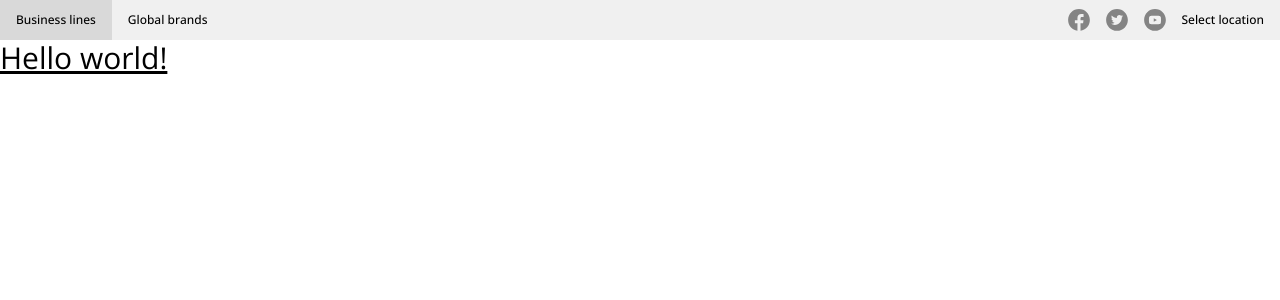
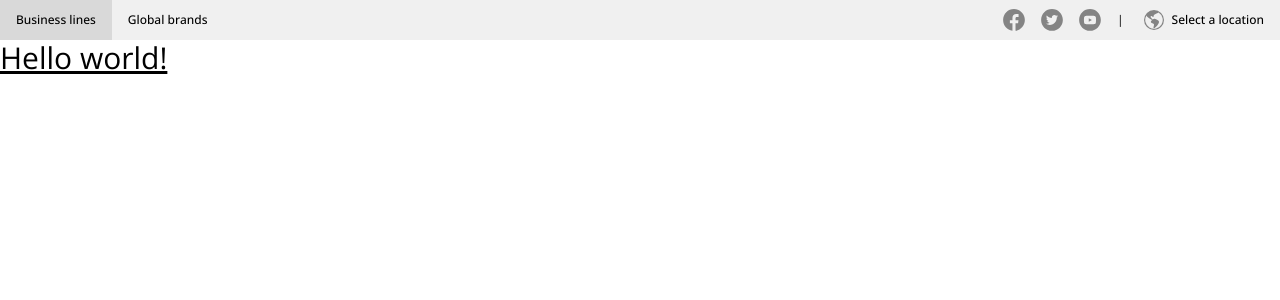
Before and after one commit to ElJefe111944/Esso-Clone, a Vue app: page / in a window 1280 px wide. Shown: the top 300 px of the page. Built offline with nearby package versions, Linux system fonts and the light colour scheme.

Commit message:
Globe icon added and styled

```diff
--- a/src/components/TopNav.vue
+++ b/src/components/TopNav.vue
@@ -26,8 +26,8 @@
             </div>
             <!-- location -->
             <div>
-                <div class="flex items-center text-xs">
-                    <TopNavLink>Select location</TopNavLink>
+                <div class="flex items-center text-xs before:content-['|'] before:mr-1 before:ml-4">
+                    <TopNavLink class="flex gap-2 items-center"><GlobeIcon /> Select a location</TopNavLink>
                 </div>
             </div>
         </div>
@@ -39,5 +39,6 @@ import TopNavLink from '../ui/slots/TopNavLink.vue';
 import FacebookIcon from '../ui/icons/FacebookIcon.vue';
 import TwitterIcon from '../ui/icons/TwitterIcon.vue';
 import YoutubeIcon from '../ui/icons/YoutubeIcon.vue';
+import GlobeIcon from '../ui/icons/GlobeIcon.vue';
 
 </script>
--- /dev/null
+++ b/src/ui/icons/GlobeIcon.vue
@@ -0,0 +1,7 @@
+<template>
+    <svg xmlns="http://www.w3.org/2000/svg" width="20" height="20" fill="currentColor" class="bi bi-globe-americas"
+        viewBox="0 0 16 16">
+        <path style="fill: rgb(132,132,132);"
+            d="M8 0a8 8 0 1 0 0 16A8 8 0 0 0 8 0M2.04 4.326c.325 1.329 2.532 2.54 3.717 3.19.48.263.793.434.743.484q-.121.12-.242.234c-.416.396-.787.749-.758 1.266.035.634.618.824 1.214 1.017.577.188 1.168.38 1.286.983.082.417-.075.988-.22 1.52-.215.782-.406 1.48.22 1.48 1.5-.5 3.798-3.186 4-5 .138-1.243-2-2-3.5-2.5-.478-.16-.755.081-.99.284-.172.15-.322.279-.51.216-.445-.148-2.5-2-1.5-2.5.78-.39.952-.171 1.227.182.078.099.163.208.273.318.609.304.662-.132.723-.633.039-.322.081-.671.277-.867.434-.434 1.265-.791 2.028-1.12.712-.306 1.365-.587 1.579-.88A7 7 0 1 1 2.04 4.327Z" />
+    </svg>
+</template>
```
